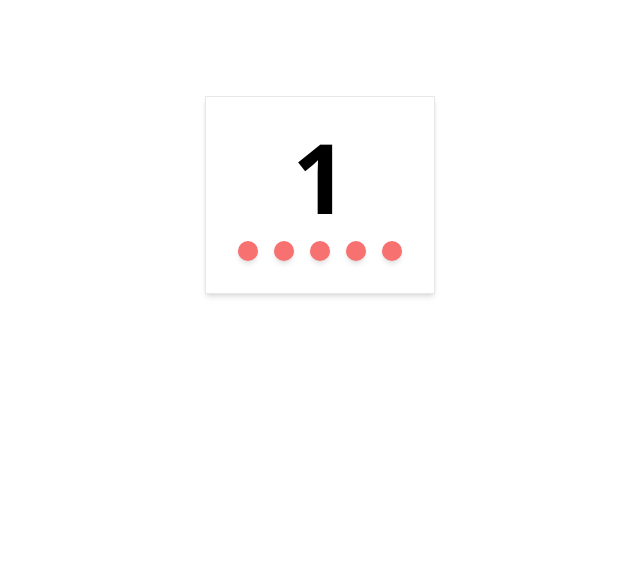
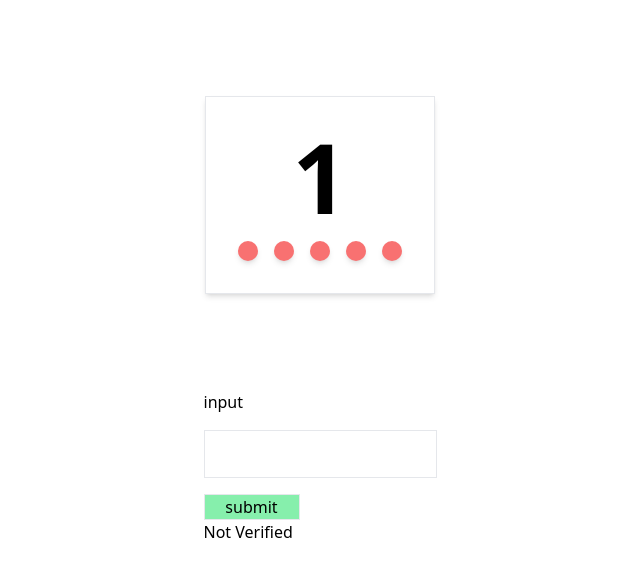
Before and after one commit to Tiyoriyo/generate_resume, a React (Vite) app: page / in a window 1280 px wide. Shown: the top 576 px of the page, without its empty margins (320-960 px from the left). Built offline with nearby package versions, Linux system fonts and the light colour scheme.

Commit message:
Add input confirmation debug validation

```diff
--- a/index.html
+++ b/index.html
@@ -7,7 +7,10 @@
     <title>Vite + React</title>
   </head>
   <body>
-    <div id="root" class="flex justify-center p-24"></div>
+    <div
+      id="root"
+      class="flex flex-col items-center justify-center gap-24 p-24"
+    ></div>
     <script type="module" src="/src/main.jsx"></script>
   </body>
 </html>
--- a/src/components/Container.jsx
+++ b/src/components/Container.jsx
@@ -2,7 +2,7 @@ import React, { useState } from "react";
 import NavBar from "./NavBar";
 import Count from "./Count";
 
-export default function Container(props) {
+export default function Container() {
   const [CurrentSection, setCurrentSection] = useState(0);
 
   return (
--- /dev/null
+++ b/src/components/InputSetup.jsx
@@ -0,0 +1,49 @@
+import React, { useRef, useState } from "react";
+
+export default function InputSetup() {
+  const [Verified, setVerified] = useState(false);
+  const [InputText, setInputText] = useState(undefined);
+  const [VerifiedText, setVerifiedText] = useState(undefined);
+
+  const TextInput = useRef(null);
+
+  const vText = Verified ? "Verified" : "Not Verified";
+
+  function handleChange(e) {
+    setInputText(e.target.value);
+  }
+
+  return (
+    <div>
+      {/* Inputfield */}
+      <div className="flex flex-col gap-4">
+        <label>input</label>
+        <input
+          type="text"
+          className="h-12 border"
+          onChange={handleChange}
+          ref={TextInput}
+        ></input>
+        <button
+          type="submit"
+          className="w-24 border bg-green-300"
+          onClick={() => {
+            setVerifiedText(InputText);
+            TextInput.current.value = "";
+            if (!Verified && InputText) {
+              setVerified(true);
+              TextInput.current.disabled = true;
+            }
+          }}
+          onSubmit={() => setVerifiedText(InputText)}
+        >
+          submit
+        </button>
+      </div>
+      {/* Debug Verified Text */}
+      <p>{vText}</p>
+      {/* Debug Submitted Text */}
+      <p>{VerifiedText}</p>
+    </div>
+  );
+}
--- a/src/components/NavButton.jsx
+++ b/src/components/NavButton.jsx
@@ -1,7 +1,7 @@
 import React from "react";
 
 export default function NavButton(props) {
-  const isActiveColour = props.active ? "bg-red-400" : "bg-red-200";
+  const isActiveColour = props.active ? "bg-red-400" : "bg-red-300";
 
   return (
     <div
--- a/src/main.jsx
+++ b/src/main.jsx
@@ -3,9 +3,11 @@ import { createRoot } from "react-dom/client";
 import "./index.css";
 import React from "react";
 import Container from "./components/Container";
+import InputSetup from "./components/InputSetup";
 
 createRoot(document.getElementById("root")).render(
   <StrictMode>
     <Container></Container>
+    <InputSetup></InputSetup>
   </StrictMode>,
 );
```
